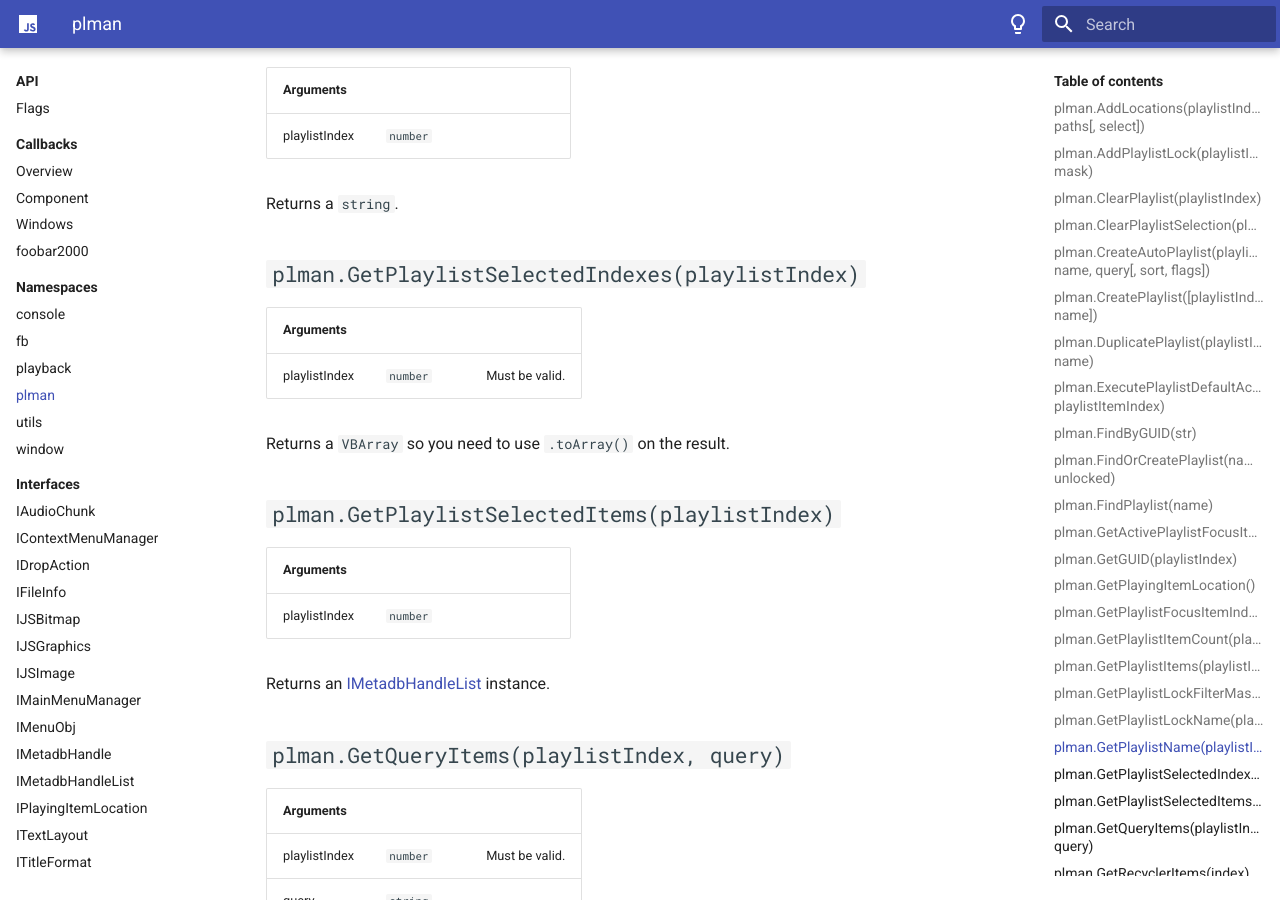
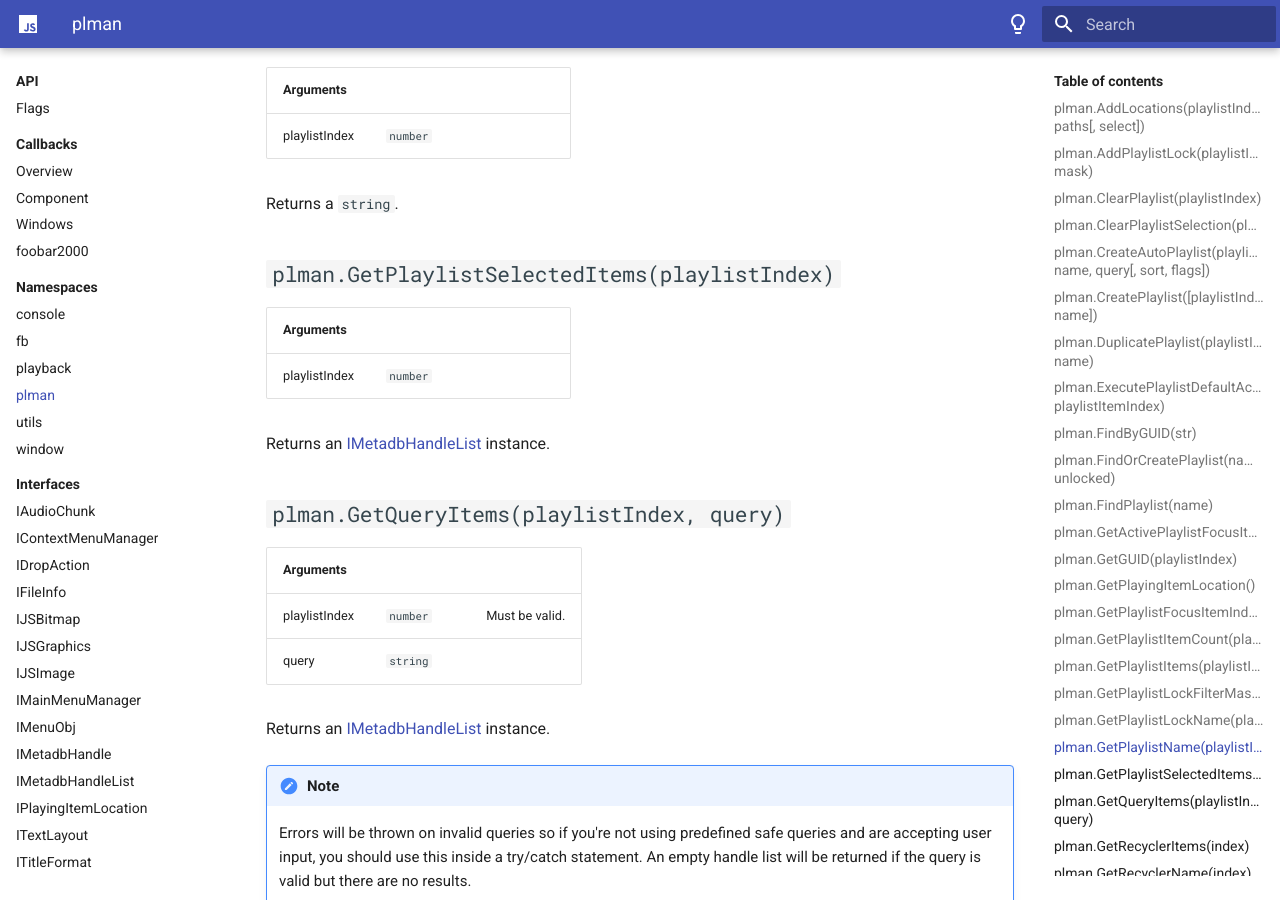
Before and after one commit to marc2k3/rtfm, an MkDocs documentation site: the page built from docs/api/namespaces/plman.md, in a window 1280 px wide and 900 px high, scrolled down 8282 px. Built offline with MkDocs 1.6.1 and Material for MkDocs 9.7.7, drawn with Linux system fonts in a browser that asks for light colours.

Commit message:
Update plman.md

```diff
--- a/docs/api/namespaces/plman.md
+++ b/docs/api/namespaces/plman.md
@@ -290,13 +290,6 @@ is not locked.
 |playlistIndex|`number`|
 
 Returns a `string`.
-
-## `plman.GetPlaylistSelectedIndexes(playlistIndex)`
-|Arguments|||
-|---|---|---|
-|playlistIndex|`number`|Must be valid.|
-
-Returns a `VBArray` so you need to use `.toArray()` on the result.
 
 ## `plman.GetPlaylistSelectedItems(playlistIndex)`
 |Arguments|||
```
